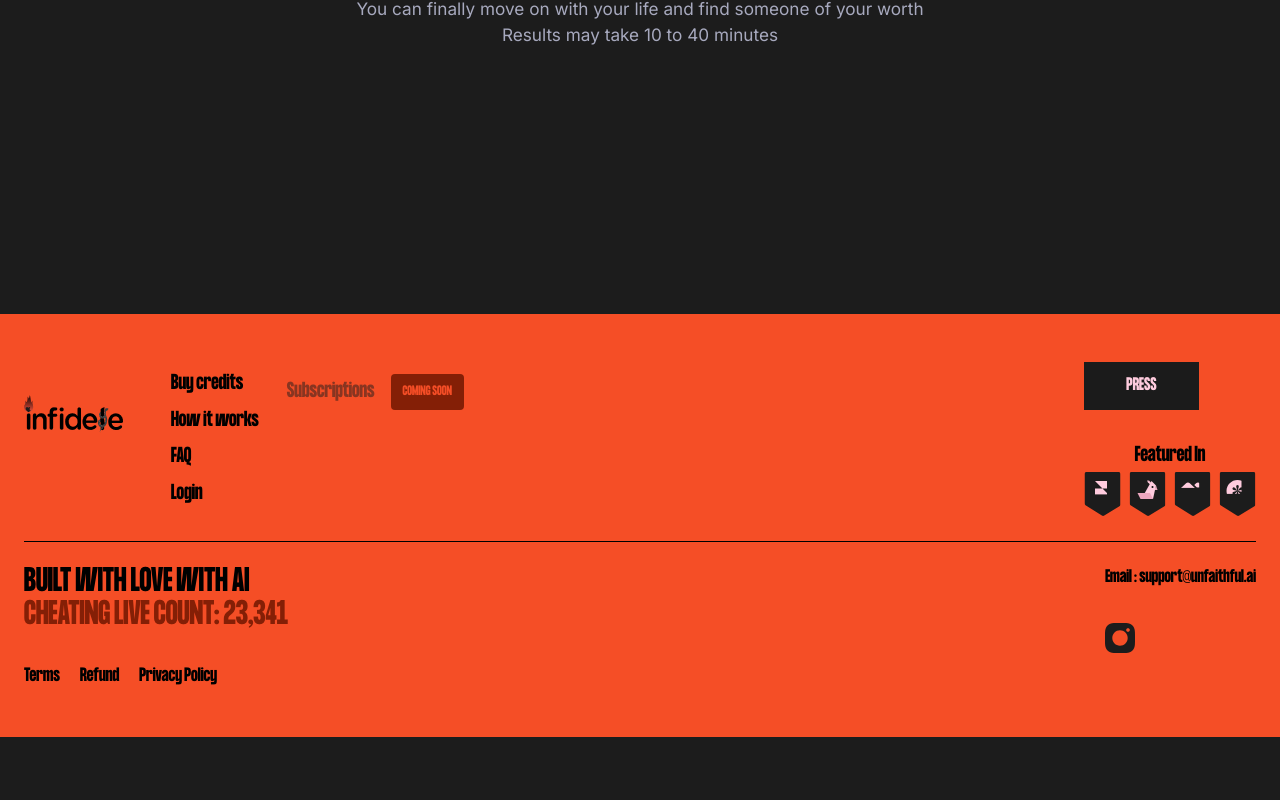
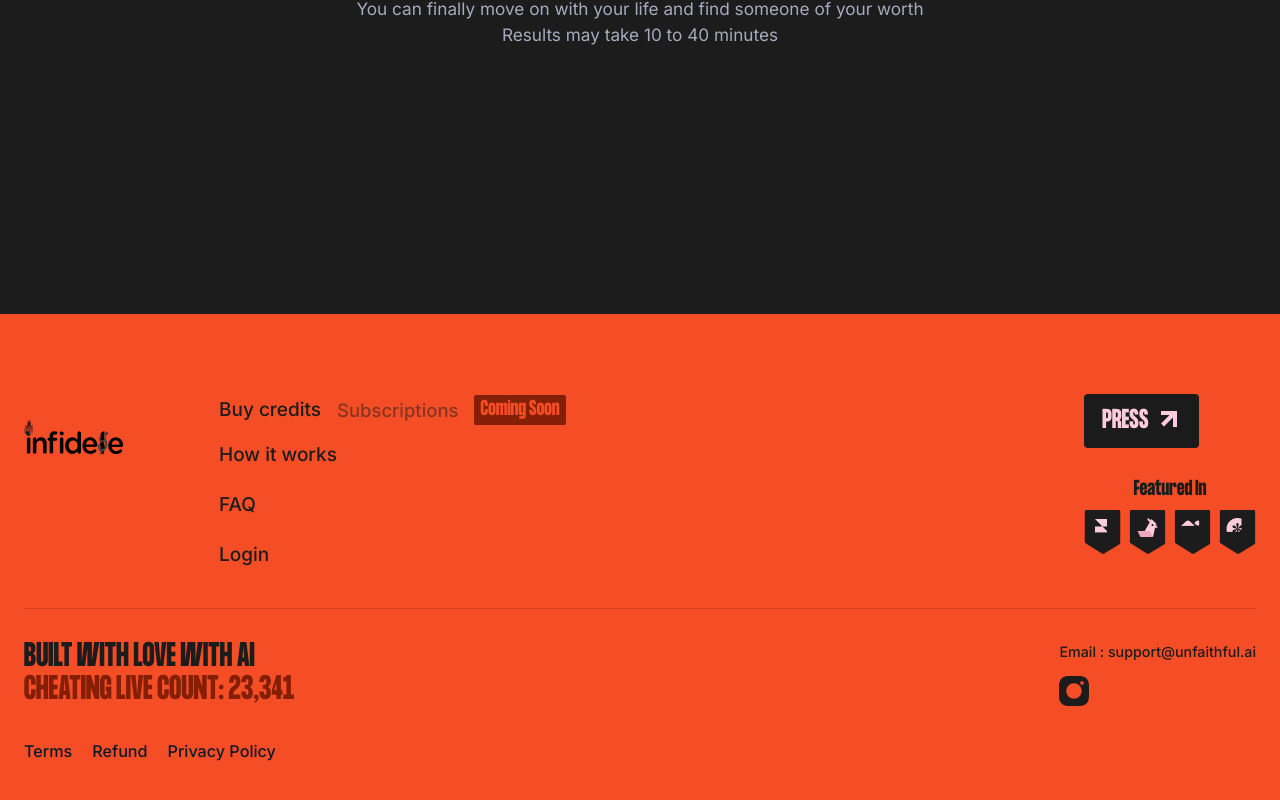
Before and after one commit to vikramkumartejani/paywall, a Next.js app: page / in a window 1280 px wide. Shown: the part 4792-5592 px from the top of the page. Before the commit the page ends 5529 px from the top, so only its background shows below. Built offline with nearby package versions, Linux system fonts and the light colour scheme; a web font is replaced by a local one.

Commit message:
update-footer

```diff
--- a/src/app/components/Footer.js
+++ b/src/app/components/Footer.js
@@ -1,52 +1,57 @@
+import Image from "next/image";
 import React from "react";
 
 const Footer = () => {
   return (
-    <footer className="bg-[#F54E26] py-12 px-6">
+    <footer className="bg-[#F54E26] py-10 sm:pt-[80px] sm:pb-[80px] md:pb-[195px] px-6">
       <div className="max-w-[1280px] mx-auto">
         {/* Top Section */}
-        <div className="flex flex-col md:flex-row gap-6 md:gap-0 justify-between items-center">
-          <div className="flex flex-col md:flex-row gap-6 md:gap-12 items-center md:items-start">
+        <div className="flex flex-col md:flex-row gap-6 md:gap-0 justify-between pb-8">
+          <div className="flex flex-col md:flex-row gap-2 md:gap-16 lg:gap-24 items-start">
             {/* Logo */}
             <div className="mb-8 md:mb-0">
               <img src="/footer-logo.png" className="mt-6 text-black" />{" "}
             </div>
 
             {/* Navigation Links */}
-            <nav className="flex items-start gap-4 text-[19px] font-semibold">
-              <div className="flex flex-col gap-2">
-                <a href="#" className="hover:underline">
-                  Buy credits
-                </a>
-                <a href="#" className="hover:underline">
+            <nav className="flex items-start text-[16px] md:text-[19px] font-semibold">
+              <div className="flex flex-col gap-5">
+                <div className="flex items-center gap-4">
+                  <a href="#" className="hover:underline text-[#1C1C1C] font-sans font-medium leading-[18.28px] transition duration-300">
+                    Buy credits
+                  </a>
+                  <a
+                    href="#"
+                    className=" text-[#1C1C1C80]/50 text-[16px] md:text-[18.44px] leading-[32px] font-sans font-medium"
+                  >
+                    Subscriptions
+                  </a>
+                  <div className="bg-[#841F06] h-[30px] w-[91.36px] rounded-sm flex items-center justify-center">
+                    <h3 className="text-[#F44D26] text-[16px] md:text-[18.9px] leading-[20.83px] tracking-[0.19px]">Coming Soon</h3>
+                  </div>
+                </div>
+                <a href="#" className="hover:underline h-[30px] text-[#1C1C1C] font-sans font-medium leading-[18.28px] transition duration-300">
                   How it works
                 </a>
-                <a href="#" className="hover:underline">
+                <a href="#" className="hover:underline h-[30px] text-[#1C1C1C] font-sans font-medium leading-[18.28px] transition duration-300">
                   FAQ
                 </a>
-                <a href="#" className="hover:underline">
+                <a href="#" className="hover:underline h-[30px] text-[#1C1C1C] font-sans font-medium leading-[18.28px] transition duration-300">
                   Login
                 </a>
               </div>
-              <a
-                href="#"
-                className=" text-[#1C1C1C80]/50 px-3 py-1 rounded-md flex items-center gap-4 "
-              >
-                Subscriptions
-                <span className="bg-[#841F06] text-xs px-3 py-2.5 rounded-[4px] text-[#F44D26] uppercase">
-                  Coming Soon
-                </span>
-              </a>
+
             </nav>
+
           </div>
           <div className="flex flex-col justify-center md:justify-start">
             <div>
-              <button className="bg-[#1B1B1B] font-[700] p-3 mb-8 text-[#FFCCDE] uppercase min-w-[115px]">
-                PRESS
+              <button className="bg-[#1B1B1B] h-[54px] flex items-center justify-center gap-2 mb-8 text-[#FFCCDE] text-[24px] leading-[26.4px] tracking-[0.24px] font-bold rounded uppercase min-w-full md:min-w-[115px]">
+                PRESS <Image src='/arrow-four.svg' alt="arrow" width={24} height={24} className="-mt-1" />
               </button>
             </div>
-            <div>
-              <p className="text-[19px] font-[700] text-center">Featured In</p>
+            <div className="flex items-center flex-col">
+              <p className="text-[19px] font-bold text-center text-[#1C1C1C] tracking-[0.19px] leading-[20.83px] mb-2">Featured In</p>
               <div className="flex items-start gap-2">
                 <img src="/featured-1.svg" />
                 <img src="/featured-2.svg" />
@@ -57,31 +62,28 @@ const Footer = () => {
           </div>
         </div>
 
-        {/* Divider */}
-        <div className="border-t border-black my-6"></div>
-
         {/* Bottom Section */}
-        <div className="flex flex-col md:flex-row justify-between mt-6 md:mt-0 items-center md:items-start">
+        <div className="border-t border-[#D2421E] pt-8 flex flex-col md:flex-row justify-between mt-6 md:mt-0 items-center md:items-start">
           {/* Left Bottom Section */}
-          <div>
-            <p className="text-[30px] leading-[33px] font-[700]">
+          <div className="text-center md:text-left">
+            <p className="text-[30px] leading-[33px] font-bold tracking-[0.24px] text-[#1C1C1C]">
               BUILT WITH LOVE WITH AI
             </p>
-            <p className="text-[#841F06] text-[30px] leading-[33px] font-[700]">
+            <p className="text-[#841F06] text-[30px] leading-[33px] font-bold tracking-[0.24px]">
               CHEATING LIVE COUNT: 23,341
             </p>
-            <div className="flex items-center justify-center md:justify-start gap-5 text-[17px] mt-8">
-              <p>Terms</p>
-              <p>Refund</p>
-              <p>Privacy Policy</p>
+            <div className="flex items-center justify-center md:justify-start gap-5 text-[16.17px] mt-8 text-[#101828] font-medium">
+              <p className="font-sans">Terms</p>
+              <p className="font-sans">Refund</p>
+              <p className="font-sans">Privacy Policy</p>
             </div>
           </div>
 
           {/* Right Bottom Section */}
-          <div className="flex flex-col justify-start gap-8">
+          <div className="flex flex-col justify-start gap-3 mt-4 md:mt-0">
             {/* Featured In */}
             <div className="text-start md:text-left">
-              <p className="font-bold">Email : support@unfaithful.ai</p>
+              <p className="font-medium text-[#1C1C1C] text-[14.25px] font-sans">Email : support@unfaithful.ai</p>
             </div>
             <div>
               <img src="/instagram.svg" className="hidden md:block" />
--- a/src/app/components/Review.js
+++ b/src/app/components/Review.js
@@ -6,7 +6,6 @@ import Image from "next/image";
 
 // Reviews Data
 const reviews = [
-
   {
     title: "sadly writing a good review",
     content:
@@ -108,10 +107,9 @@ export default function ScrollableReviews() {
       {/* Marquee Slider */}
       <div className="relative overflow-x-hidden w-full mt-[98px]">
         <div className="animate-marquee flex">
-          {/* Loop the reviews for continuous effect */}
           {[...reviews, ...reviews].map((review, index) => {
             const { title, content, name, location, relationship, bgColor } = review;
-            const textColors = getTextColor(bgColor); // Get text colors based on the bgColor
+            const textColors = getTextColor(bgColor);
 
             return (
               <div
```
Also changed, not shown: public/arrow-four.svg (added).
